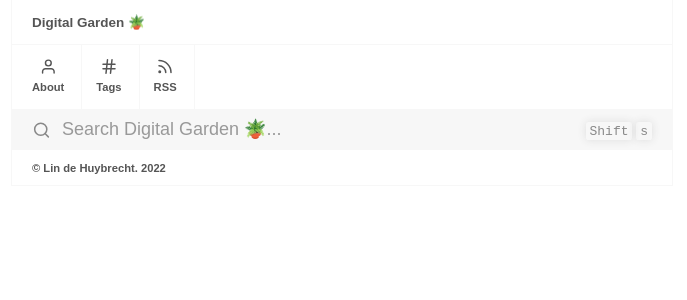
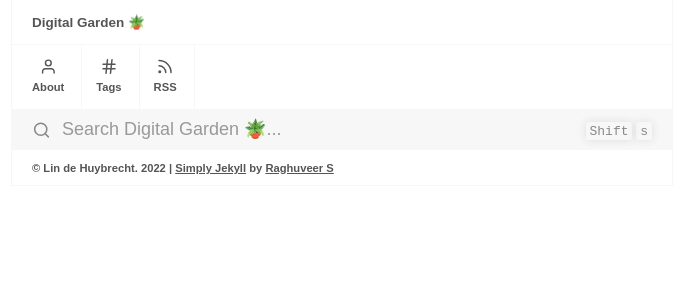
Before and after one commit to LndH/digital-garden, a Jekyll site: the page built from index.md, in a window 1280 px wide. Shown: the top 300 px of the page, without its empty margins (298-985 px from the left). Built offline with Jekyll 4.4.1, drawn with Linux system fonts in a browser that asks for light colours.

Commit message:
added credits for template to footer

```diff
--- a/_includes/Footer.html
+++ b/_includes/Footer.html
@@ -30,6 +30,6 @@
 
 {%- if site.copyright.msg != nil and site.copyright.msg != empty and site.copyright.msg != null -%}
 <div id="copyright">
-    <p id="copyright-notice">© {{site.copyright.msg}}. {{site.copyright.year}}</p>
+    <p id="copyright-notice">© {{site.copyright.msg}}. {{site.copyright.year}} |   <a class="link" href="https://github.com/raghudotcc/simply-jekyll" target="_blank">Simply Jekyll</a> by <a class="link" href="https://raghu.cc/" target="_blank">Raghuveer S</a> </p>
 </div>
 {%- endif -%}
```
